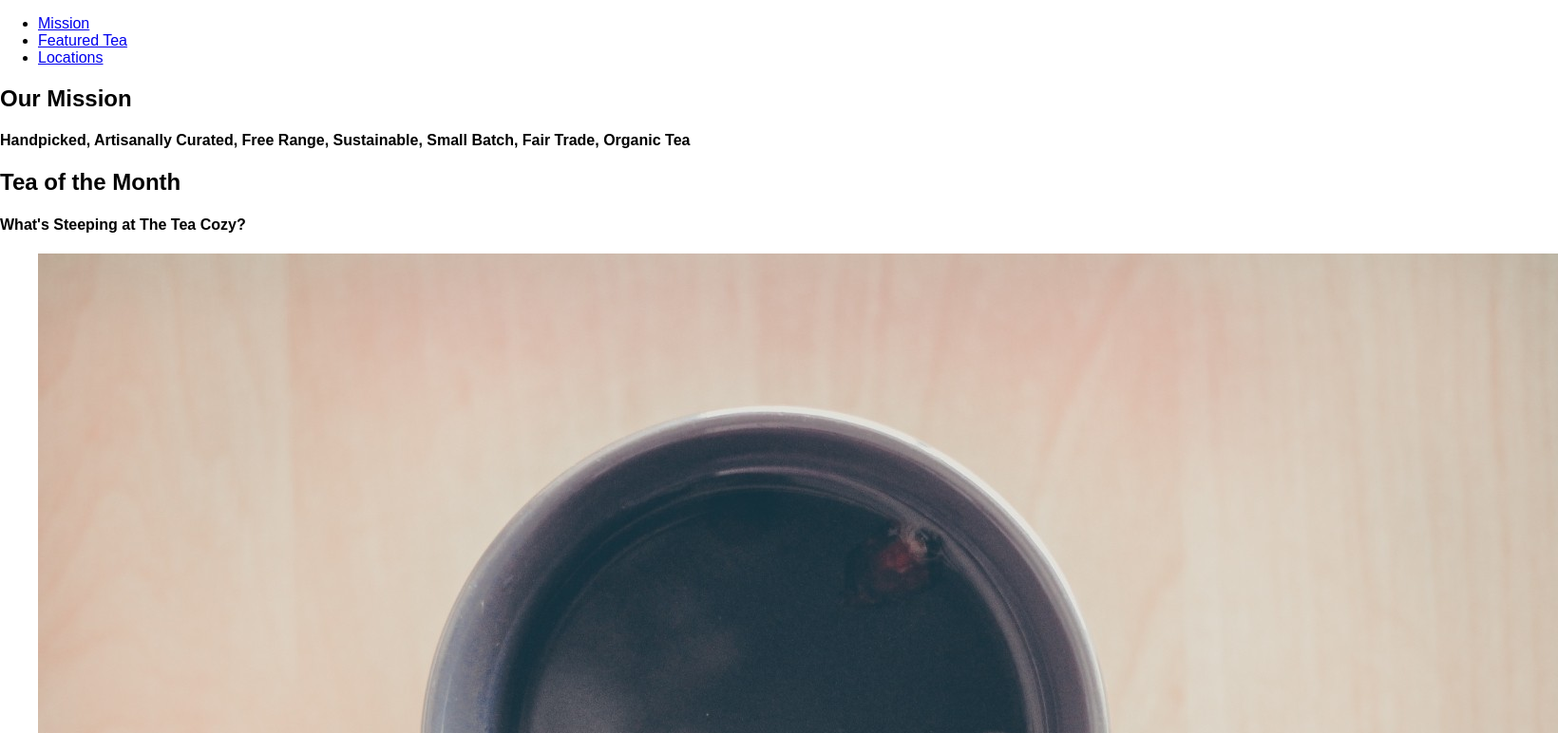
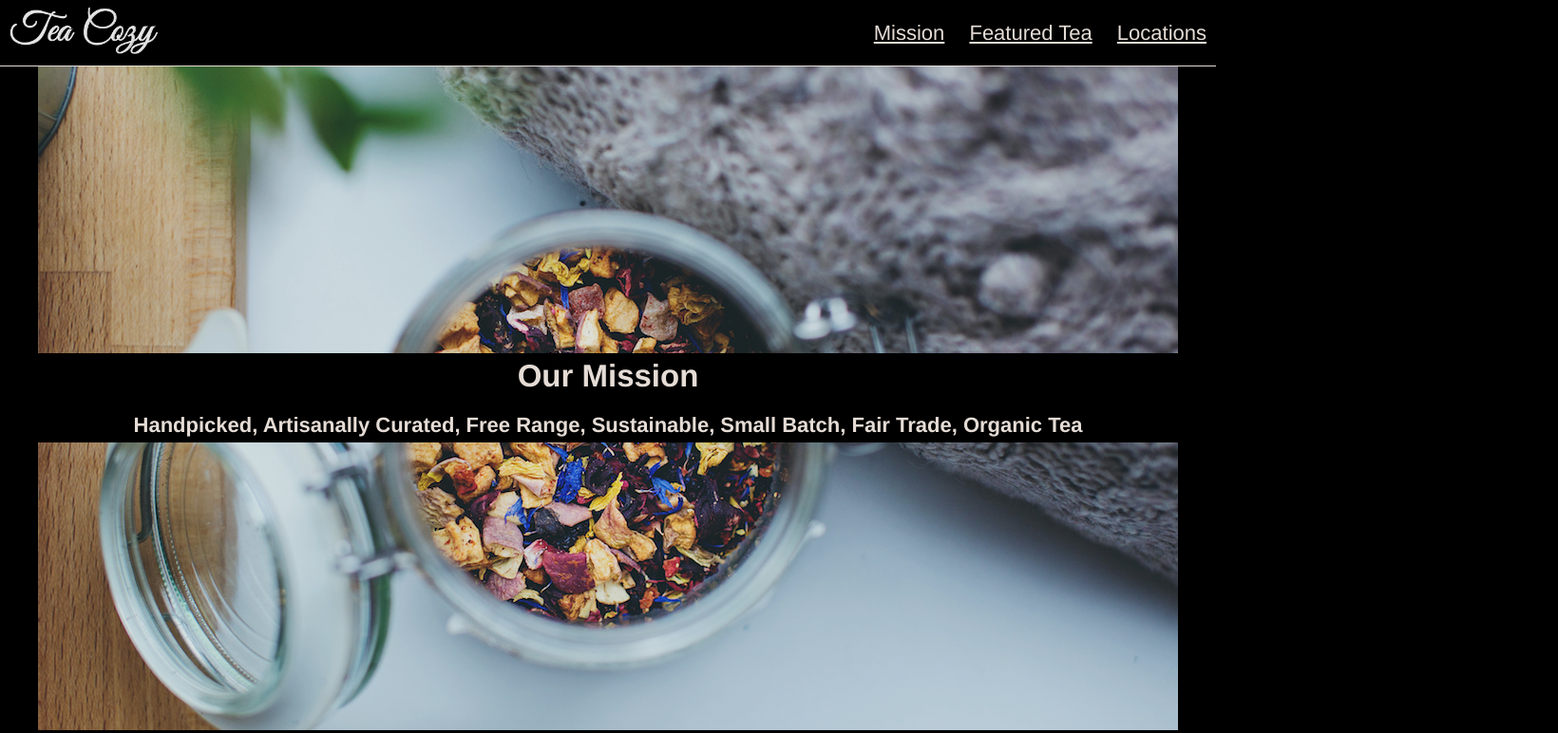
Before and after one commit to PascalB90/tea_cozy, a plain HTML site: page index.html in a window 1280 px wide. Shown: the top 772 px of the page at 95% size, 1640 px wide, since content can reach past the window. Drawn offline with Linux system fonts and the light colour scheme.

Commit message:
fixing an issue in html code

```diff
--- a/index.html
+++ b/index.html
@@ -14,7 +14,7 @@
     <!----------------------- Header -------------------------->
 
         <header>
-            <div class="brand"></div>
+            <div class="brand"><img src="./recources/img/img-tea-cozy-logo.png"></div>
             <nav>
                 <ul>
                     <li><a href="#mission">Mission</a></li>
@@ -65,6 +65,7 @@
                 <div class="locations-heading">
                     <h2 class="l-heading">Locations</h2>
                 </div>
+                <div class="locations-adress"></div>
                     <article class="location">
                         <h3 class="s-heading">Downtown</h3>
                         <p>384 West 4th St</p>
@@ -83,6 +84,7 @@
                         <p>Second Floor</p>
                         <p>Portland, Maine</p>
                     </article>
+                </div>
             </section>
         </main>
 
@@ -90,7 +92,7 @@
 
         <footer>
             <h2 class="l-heading">The Tea Cozy</h2>
-            <p>contact@theteacozy.com</p>
+            <h5>contact@theteacozy.com</h5>
             <p>917-555-8904</p>
             <p class="copy">copyright The Tea Cozy 2017</p>
         </footer>
--- a/recources/css/style.css
+++ b/recources/css/style.css
@@ -0,0 +1,117 @@
+
+/* Main-Styles */
+
+body {
+    font-family:Helvetica;
+    font-size: 22px;
+    color: seashell;
+    background-color: black;
+    opacity:0.9;
+    text-align: center;
+}
+
+/* Header & Brand */
+
+header {
+    height: 69px;
+    position: fixed;
+    background-color: black;
+    display: flex;
+    z-index: 2;
+    justify-content: space-between;
+    width: 100%;
+    align-items: center;
+    border-bottom: 1px solid seashell;
+}
+
+.brand img{
+    height: 50px;
+    margin-left: 10px;
+}
+
+/* Navigation */
+
+nav ul li {
+    display: inline-block;
+    margin-left: 20px;
+}
+
+nav ul li:nth-child(3) {
+    margin-right: 10px;
+}
+
+nav a {
+    color: seashell;
+    text-decoration: underline;
+}
+
+/* Begin Main Section */
+/* -------------------------------------- End Mission ----------------------------------------*/
+
+.mission-content {
+    background-image: url("./../img/img-mission-background-header.jpg");
+    background-size: cover;
+    height: 700px;
+    width: 1200px;
+    margin: 0 auto;
+    position: relative;
+    top: 69px;
+    display: flex;
+    align-items: center;
+    margin-bottom: 150px;
+}
+
+.mission-heading {
+    display: flex;
+    flex-direction: column;
+    background-color: black;
+    width: 1200px;
+}
+
+/* -------------------------------------- End Mission ----------------------------------------*/
+/* ---------------------------------- Start Featured Tea -------------------------------------*/
+
+.featured-tea-content {
+    width: 1000px;
+    display: flex;
+    flex-direction: column;
+    align-items: center;
+    margin: 0 auto;
+}
+
+.featured-tea-gallery {
+    display: flex;
+    justify-content: center;
+    flex-wrap: wrap;
+}
+
+.featured-tea-gallery figure {
+    margin: 10px;
+}
+
+.featured-tea-gallery img {
+    height: 200px;
+    width: 300px;
+    margin-bottom: 10px;
+}
+
+/* ---------------------------------- End Featured Tea -------------------------------------*/
+/* ----------------------------------- Start Locations -------------------------------------*/
+
+.locations-content {
+    background-image: url("./../img/img-locations-background-footer.jpg");
+    background-size: cover;
+    background-position: 50% 25%;
+    margin: 0 auto;
+    height: 500px;
+    width: 1200px;
+}
+
+
+
+.l-heading {
+    margin: 5px 0 10px 0;
+}
+.xs-heading {
+    margin: 10px 0 5px 0;
+}
```
Lines whose indentation alone changed are shown as unchanged.
